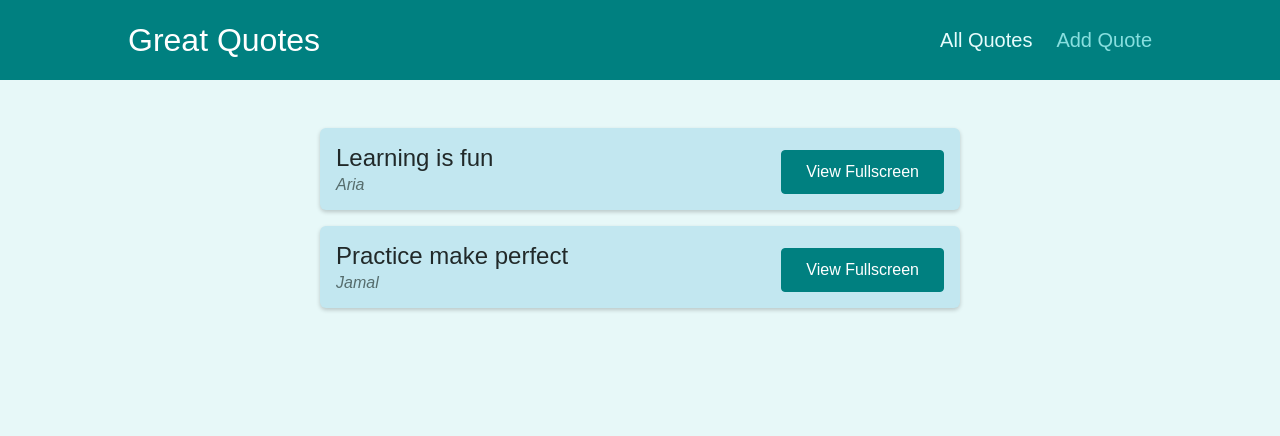
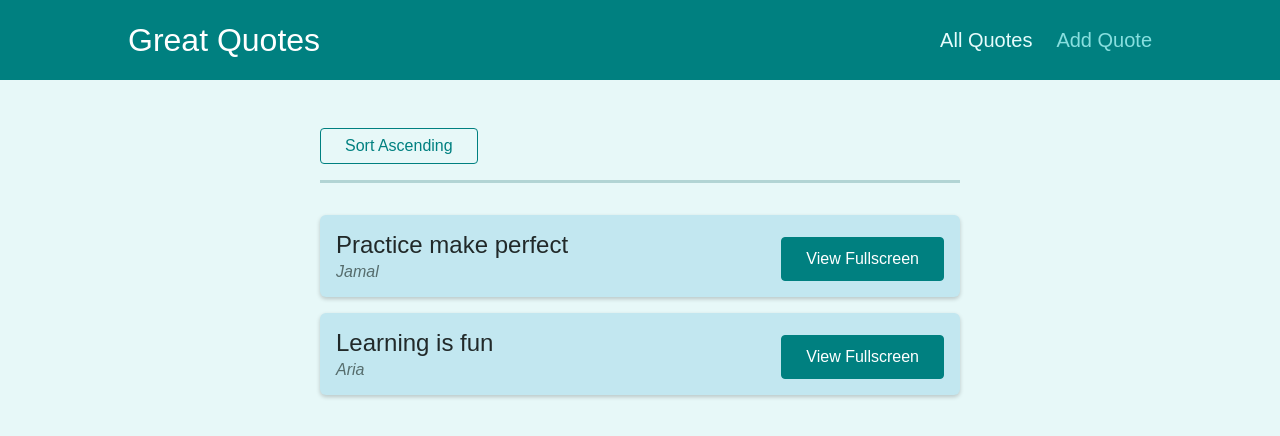
Before and after one commit to padepokanpenguin/react-quote, a React (Create React App) app: page /quotes in a window 1280 px wide. Shown: the top 436 px of the page. Built offline with nearby package versions, Linux system fonts and the light colour scheme.

Commit message:
working with query params

```diff
--- a/src/components/quotes/QuoteList.js
+++ b/src/components/quotes/QuoteList.js
@@ -1,13 +1,39 @@
 import { Fragment } from 'react';
-
+import {useHistory, useLocation} from 'react-router-dom';
 import QuoteItem from './QuoteItem';
 import classes from './QuoteList.module.css';
 
+const sortQuotes = (quotes, ascending) => {
+  return quotes.sort((quoteA, quoteB) => {
+    if (ascending) {
+      return quoteA.id > quoteB.id ? 1 : -1;
+    } else {
+      return quoteA.id < quoteB.id ? 1 : -1;
+    }
+  })
+}
+
 const QuoteList = (props) => {
+  const history = useHistory();
+  const location = useLocation();
+
+  const queryParams = new URLSearchParams(location.search);
+
+  const isSortingAscending = queryParams.get('sort')  === 'asc';
+
+  const sortedQuotes = sortQuotes(props.quotes, isSortingAscending)
+
+  const changeSortingHandler = () => {
+    history.push('./quotes?sort=' + (isSortingAscending ? 'desc' : 'asc'))
+  }
+
   return (
     <Fragment>
+    <div className={classes.sorting} >
+      <button onClick={changeSortingHandler}>Sort {isSortingAscending ? 'Descending' : 'Ascending'}</button>
+    </div>
       <ul className={classes.list}>
-        {props.quotes.map((quote) => (
+        {sortedQuotes.map((quote) => (
           <QuoteItem
             key={quote.id}
             id={quote.id}
```
Also changed, not shown: 1 other file (tests, documents, lock files or other folders).
